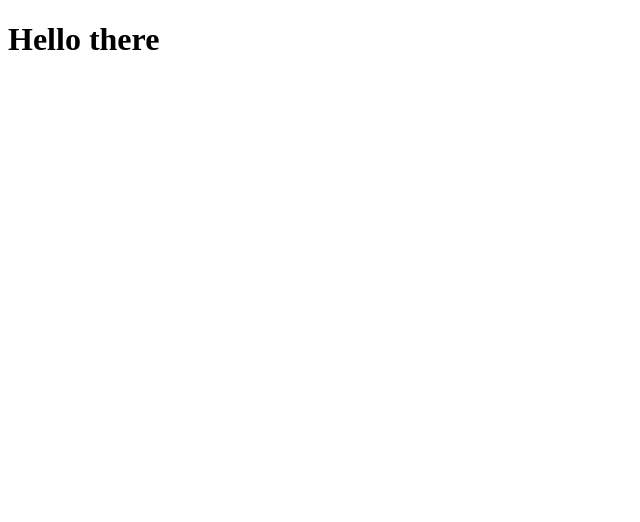
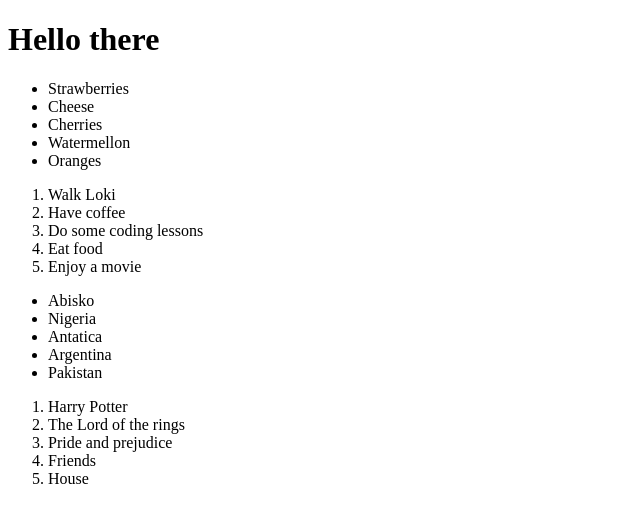
Before and after one commit to SaBah2790/my-the-odin-project, a plain HTML site: page html-boilerplate/index.html in a window 1280 px wide. Shown: the whole page, without its empty margins (0-640 px from the left). Drawn offline with Linux system fonts and the light colour scheme.

Commit message:
Created a page within a page and added elements

```diff
--- a/html-boilerplate/index.html
+++ b/html-boilerplate/index.html
@@ -8,5 +8,33 @@
   </head>
   <body>
     <h1>Hello there</h1>
+    <ul>
+      <li>Strawberries</li>
+      <li>Cheese</li>
+      <li>Cherries</li>
+      <li>Watermellon</li>
+      <li>Oranges</li>
+    </ul>
+    <ol>
+      <li>Walk Loki</li>
+      <li>Have coffee</li>
+      <li>Do some coding lessons</li>
+      <li>Eat food</li>
+      <li>Enjoy a movie</li>
+    </ol>
+    <ul>
+      <li>Abisko</li>
+      <li>Nigeria</li>
+      <li>Antatica</li>
+      <li>Argentina</li>
+      <li>Pakistan</li>
+    </ul>
+    <ol>
+      <li>Harry Potter</li>
+      <li>The Lord of the rings</li>
+      <li>Pride and prejudice</li>
+      <li>Friends</li>
+      <li>House</li>
+    </ol>
   </body>
 </html>
```
Also changed, not shown: odin-links-and-images/index.html (added, +18 -0 lines), odin-links-and-images/pages/about.html (added, +13 -0 lines), odin-links-and-images/images/Rammstein-PaulHarries.jpg (added).
